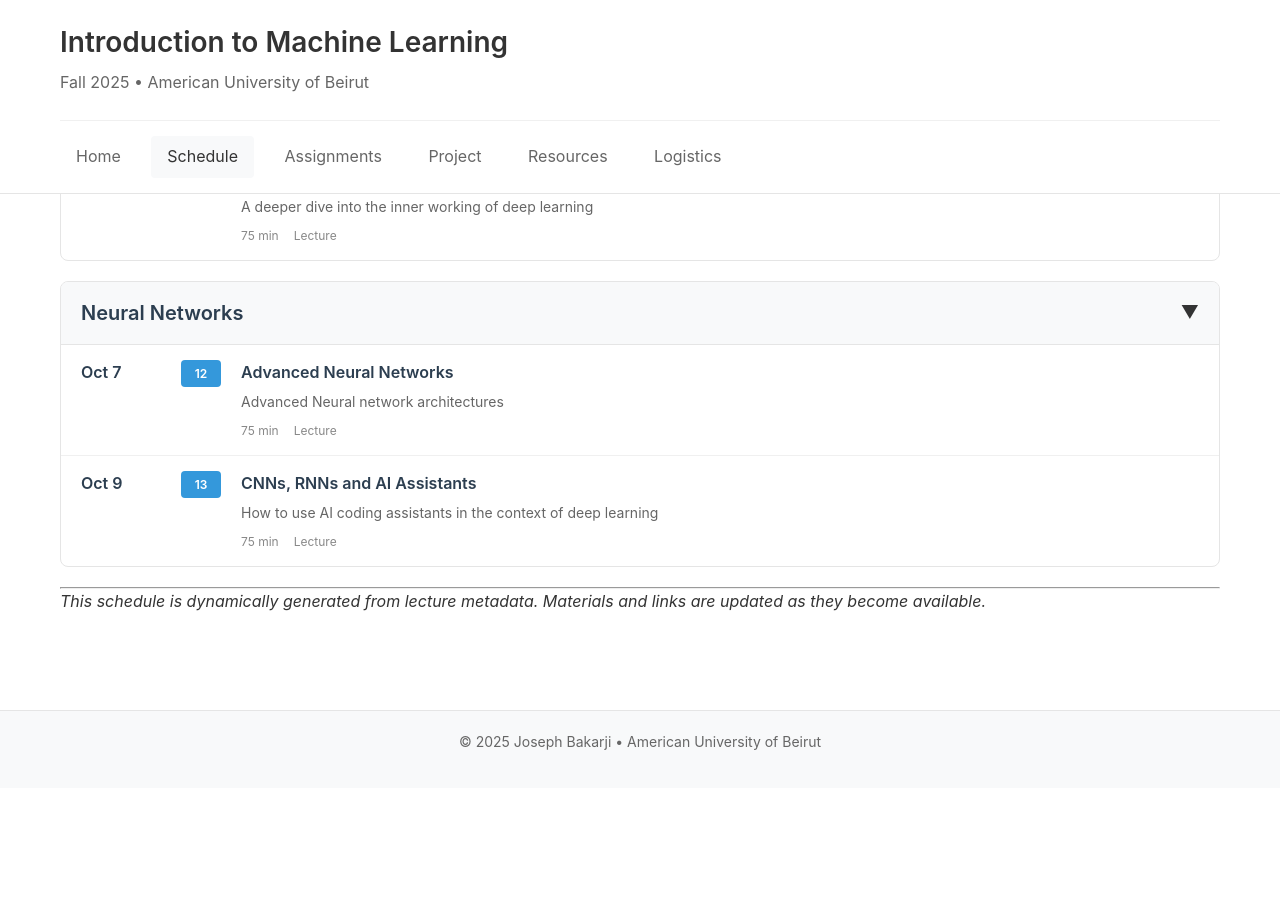
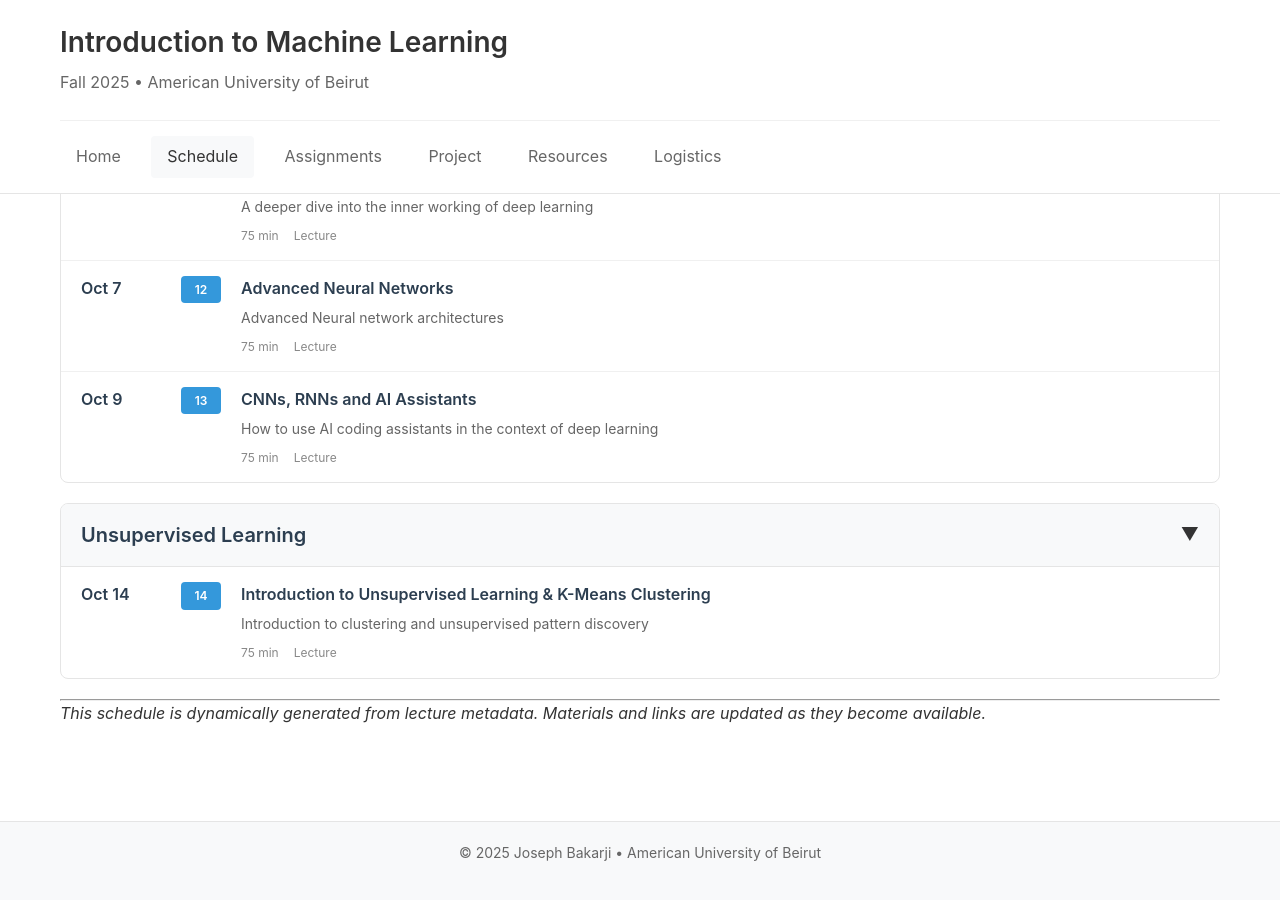
Before and after one commit to Data-Driven-Modeling-Lab/intro2ml, a Jekyll site: the page built from schedule.md, in a window 1280 px wide and 900 px high, scrolled down 1542 px. Built offline with Jekyll 4.4.1, drawn with Linux system fonts in a browser that asks for light colours; before the commit the page ends 2330 px from its top, so only the background shows below that.

```diff
--- a/_data/lectures.yml
+++ b/_data/lectures.yml
@@ -243,7 +243,7 @@
     '
   materials:
     lecture:
-    - name: Lecture Slides (until )
+    - name: Lecture Slides
       url: /materials/slides/deep-learning-lecture-part_1.pdf
       type: slides
     - name: Python Neural Network Example
@@ -285,7 +285,7 @@
       type: references
   references: null
   assignments: null
-- section: Neural Networks
+- section: Deep Learning
   lecture_number: 12
   date: Oct 7
   title: Advanced Neural Networks
@@ -320,7 +320,7 @@
       type: references
   references: null
   assignments: null
-- section: Neural Networks
+- section: Deep Learning
   lecture_number: 13
   date: Oct 9
   title: CNNs, RNNs and AI Assistants
@@ -341,3 +341,26 @@
       type: notebook
   references: null
   assignments: null
+- section: Unsupervised Learning
+  lecture_number: 14
+  date: Oct 14
+  title: Introduction to Unsupervised Learning & K-Means Clustering
+  subtitle: Introduction to clustering and unsupervised pattern discovery
+  type: lecture
+  duration: 75
+  description: 'Introduction to clustering algorithms with focus on K-means. Covers
+    cluster analysis, centroid-based clustering, and evaluation metrics for unsupervised
+    learning.
+
+    '
+  materials:
+    lecture:
+    - name: Lecture Slides
+      url: /materials/slides/kmean_intro.pdf
+      type: slides
+    - name: CS229 Notes, Chapter 10
+      url: https://cs229.stanford.edu/main_notes.pdf
+      type: references
+      description: Implement and compare clustering algorithms
+  references: null
+  assignments: null
```
